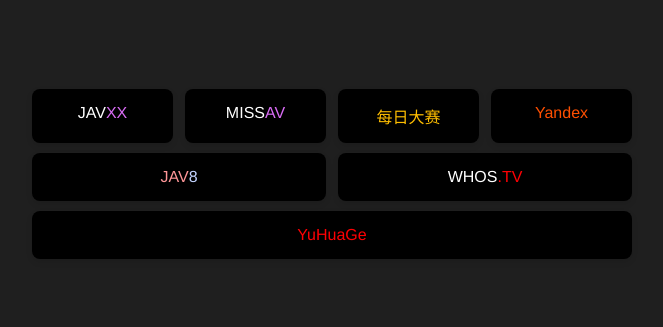
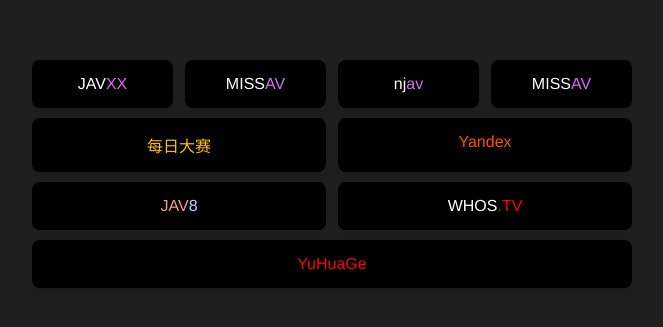
Before and after one commit to umhome/index, a plain HTML site: page index.html in a window 1280 px wide. Shown: the part 221-548 px from the top of the page, without its empty margins (308-971 px from the left). Drawn offline with Linux system fonts and the light colour scheme.

Commit message:
Update index.html

```diff
--- a/index.html
+++ b/index.html
@@ -60,6 +60,10 @@
         <div class="link-box1">
 			<a href="https://123av.com/cn" target="_blank" ><span style="color: #FFFFFF;">JAV</span><span style="color: #d96cf5;">XX</span></a>
 			<a href="https://miss-av.xyz" target="_blank" ><span style="color: #FFFFFF;">MISS</span><span style="color: #d96cf5;">AV</span></a>
+			<a href="https://www.njav01.net" target="_blank" ><span style="color: #FFFFFF;">nj</span><span style="color: #d96cf5;">av</span></a>
+			<a href="https://missav01.com/dm339" target="_blank" ><span style="color: #FFFFFF;">MISS</span><span style="color: #d96cf5;">AV</span></a>
+		</div>
+		 <div class="link-box1">
 			<a href="https://mrds.me/" target="_blank" ><span style="color: #FFBE00;">每日大赛</span></a>
 			<a href="https://tv.yandex.com" target="_blank"><span style="color: #FF4F00;">Yandex</span></a>
 		</div>
```
